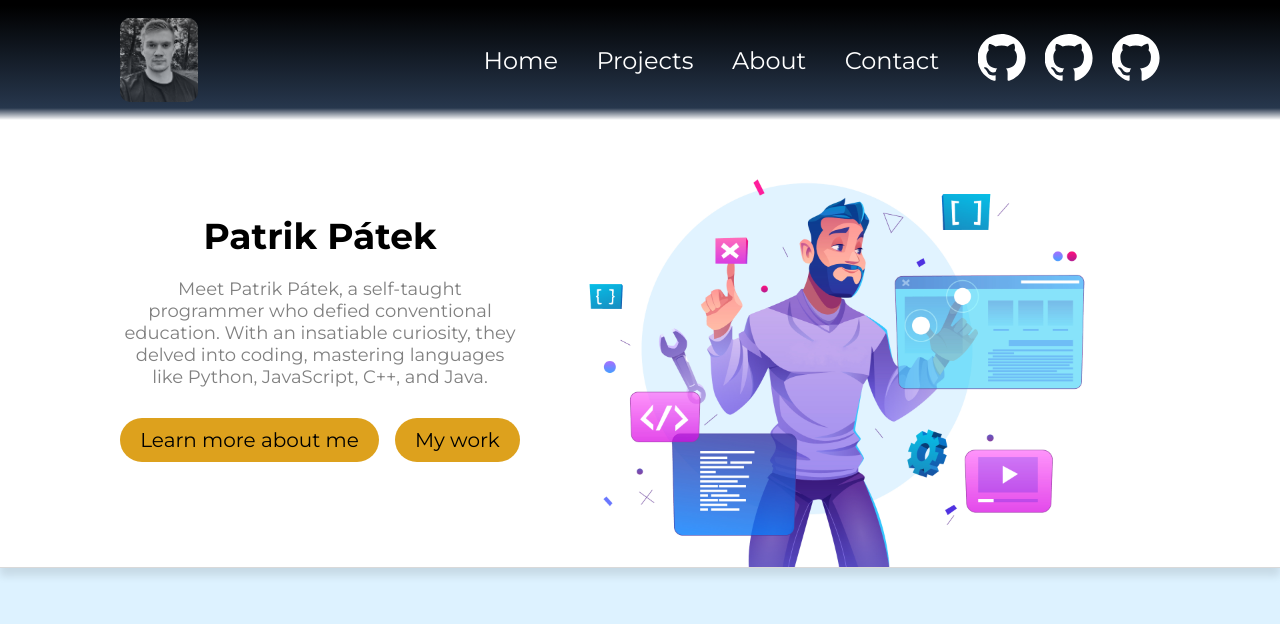
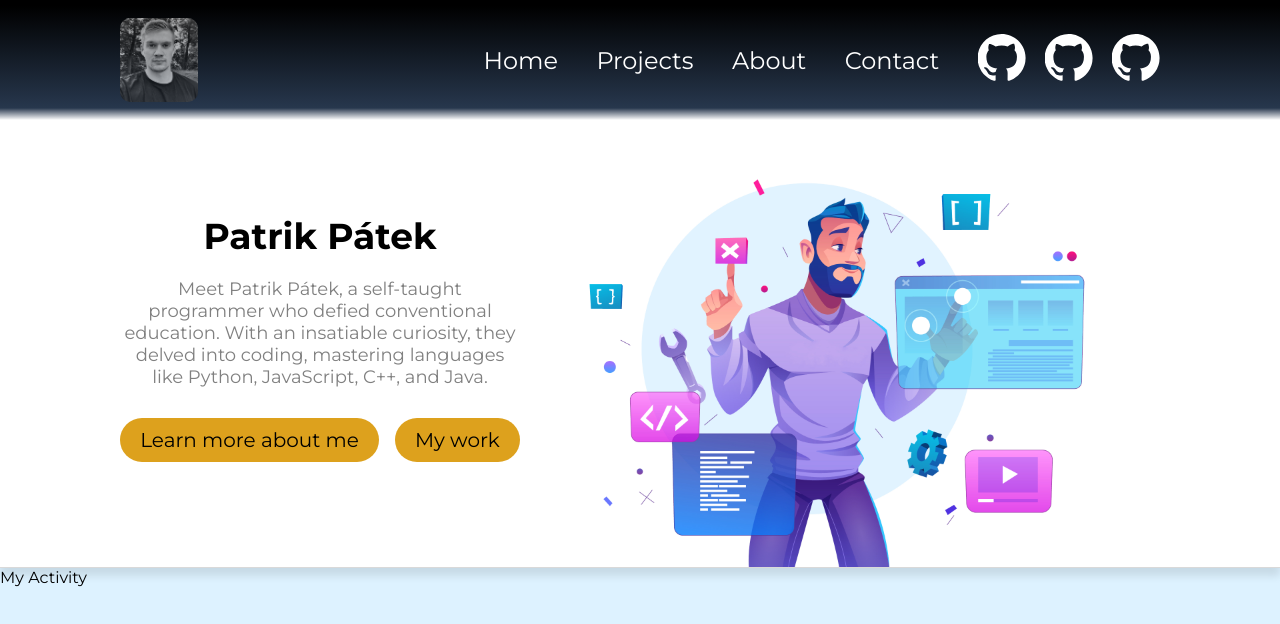
Before and after one commit to pataspatek/portfolio, a React (Vite) app in the folder frontend/: page / in a window 1280 px wide. Shown: the top 624 px of the page. Built offline with nearby package versions, Linux system fonts and the light colour scheme.

Commit message:
Summary prepared

```diff
--- /dev/null
+++ b/frontend/src/components/Summary.jsx
@@ -0,0 +1,10 @@
+function Summary() {
+    return (
+        <div>
+            My Activity
+        </div>
+    )
+}
+
+
+export default Summary;
--- /dev/null
+++ b/frontend/src/styles/summary.css
@@ -0,0 +1 @@
+/* Summary CSS */
--- a/frontend/src/views/HomeView.jsx
+++ b/frontend/src/views/HomeView.jsx
@@ -1,9 +1,11 @@
 import Hero from "../components/Hero";
+import Summary from "../components/Summary";
 
 function HomeView() {
     return (
         <div>
             <Hero />
+            <Summary />
         </div>
 
     )
```
